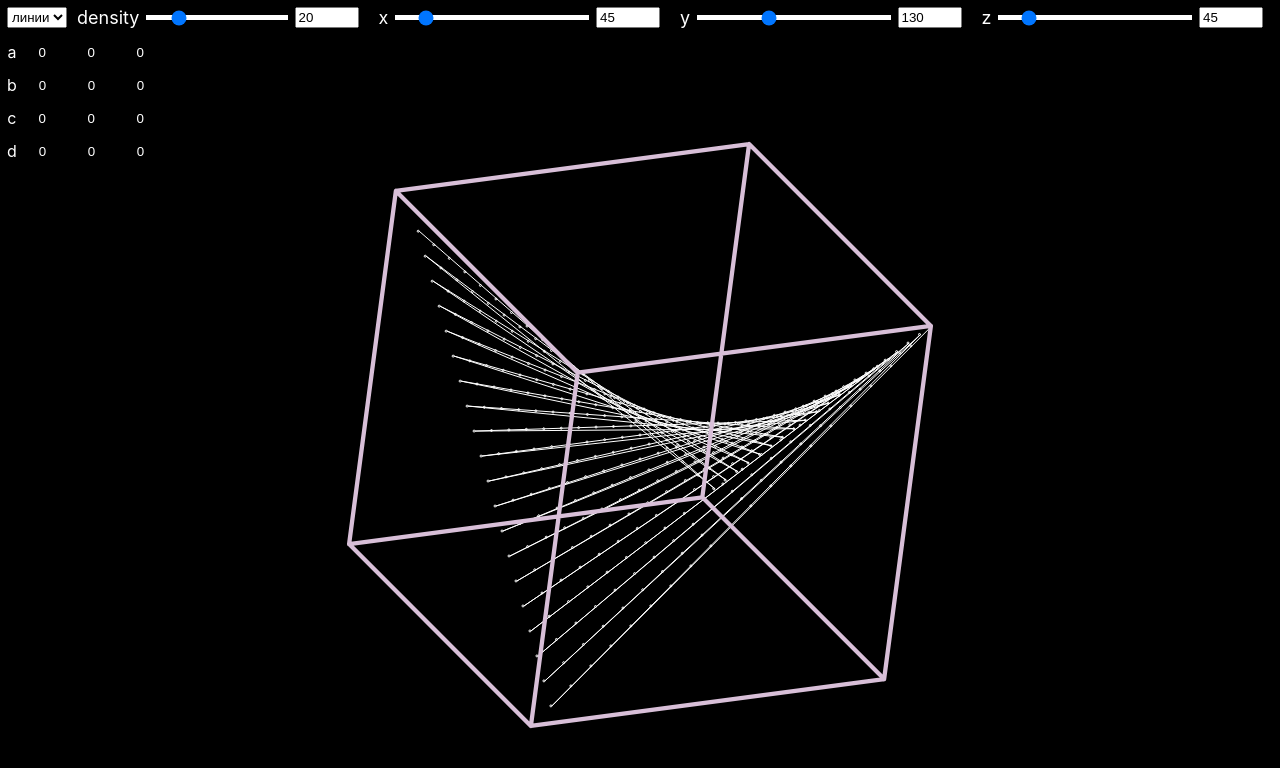
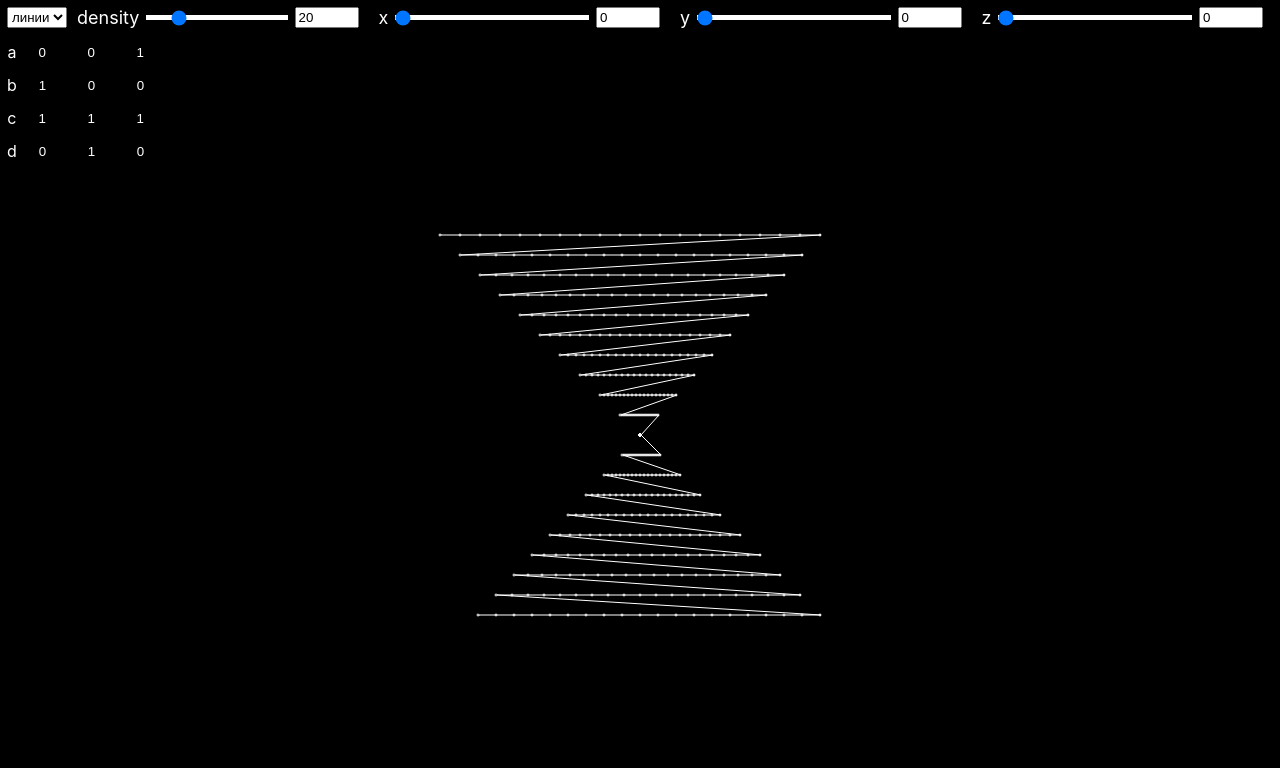
Before and after one commit to postrockreverb/canvas-graphics, a React (Create React App) app: page /Lab03 in a window 1280 px wide. Shown: the top 768 px of the page. Built offline with nearby package versions, Linux system fonts and the light colour scheme.

Commit message:
temporary fixes

```diff
--- /dev/null
+++ b/src/pages/Lab03/Slider.jsx
@@ -0,0 +1,25 @@
+import styles from './Slider.module.css';
+
+import React, { useState } from 'react';
+
+export const Slider = ({ label, min, max, value, onChange, width }) => {
+  const handleChange = (event) => {
+    onChange(event);
+  };
+
+  return (
+    <div className={styles.container}>
+      <label>{label}</label>
+      <input
+        className={styles.slider}
+        style={{ width: width + 'px' }}
+        type="range"
+        min={min}
+        max={max}
+        value={value}
+        onChange={(e) => handleChange(e)}
+      />
+      <input type="number" min={min} max={max} value={value} size={max.toString().length} onChange={(e) => handleChange(e)} />
+    </div>
+  );
+};
--- /dev/null
+++ b/src/pages/Lab03/Slider.module.css
@@ -0,0 +1,16 @@
+.container {
+  width: 100%;
+  display: flex;
+  margin-right: 10px;
+  flex-direction: row;
+  gap: 7px;
+}
+
+.slider {
+  margin: auto 0;
+  cursor: pointer;
+  -webkit-appearance: none;
+  width: 100%;
+  height: 5px;
+  background: white;
+}
--- a/src/pages/Lab03/index.jsx
+++ b/src/pages/Lab03/index.jsx
@@ -6,32 +6,32 @@ import { Surface } from './surface';
 
 import { Point } from '../../utils/point.js';
 
-import { Slider } from '../../components/Slider/Slider';
+import { Slider } from './Slider';
 import { Selector } from '../../components/Selector/Selector';
 
-const points = [new Point(0, 0, 1), new Point(0, 1, 0), new Point(1, 0, 0), new Point(1, 1, 1)];
+const points = [new Point(0, 0, 1), new Point(1, 0, 0), new Point(1, 1, 1), new Point(0, 1, 0)];
 
 const getCenteredPoints = (width, height) => {
   const center = new Point(width / 2, height / 2, 0);
   const size = (width < height ? width : height) / 2;
-  points.map((item) => {
-    item.scalePoint(size);
-    item.addPoint(center);
-    item.x -= size / 2;
-    item.y -= size / 2;
+  const newPoints = points.map((item) => {
+    const p = new Point(item.x, item.y, item.z);
+    p.scalePoint(size);
+    p.addPoint(center);
+    p.x -= size / 2;
+    p.y -= size / 2;
+    return p;
   });
-  return points;
+  return newPoints;
 };
-
-const initRot = new Point(45, 130, 45);
 
 class CanvasProvider extends React.Component {
   constructor({ width, height }) {
     super();
+    this.state = { rotation: new Point(0, 0, 0), density: 20 };
     this.width = width;
     this.height = height;
     this.canvasRef = React.createRef();
-
     this.figure = null;
   }
 
@@ -40,10 +40,23 @@ class CanvasProvider extends React.Component {
     this.canvasRef.current.height = this.height;
 
     this.figure = new Surface(this.canvasRef.current, getCenteredPoints(this.width, this.height));
-    this.figure.rotate('x', initRot.get('x'));
-    this.figure.rotate('y', initRot.get('y'));
-    this.figure.rotate('z', initRot.get('z'));
     this.figure.draw();
+  }
+
+  rebuild(point, axes, v) {
+    this.setState({ rotation: new Point(0, 0, 0) });
+    points[point].set(axes, +v);
+    const density = this.figure.density;
+    this.figure = new Surface(this.canvasRef.current, getCenteredPoints(this.width, this.height));
+    this.figure.setDensity(density);
+    this.figure.draw();
+  }
+
+  rotate(axes, value) {
+    const r = this.state.rotation;
+    r.set(axes, value);
+    this.setState({ rotation: r });
+    this.figure.rotate(axes, value);
   }
 
   render() {
@@ -51,53 +64,146 @@ class CanvasProvider extends React.Component {
       <div className={styles.container}>
         <div className={styles.sliders}>
           <Selector onChange={(o) => this.figure.setDrawMethod(o)} options={options} />
-          <Slider label="density" min={0} max={100} defaultValue={20} onChange={(e) => this.figure.setDensity(e.target.value)} />
+          <Slider
+            label="density"
+            min={0}
+            max={100}
+            value={this.state.density}
+            onChange={(e) => {
+              this.setState({ density: e.target.value });
+              this.figure.setDensity(e.target.value);
+            }}
+          />
           <Slider
             label="x"
             min={0}
             max={360}
-            defaultValue={initRot.get('x')}
-            onChange={(e) => this.figure.rotate('x', e.target.value)}
+            value={this.state.rotation.get('x')}
+            onChange={(e) => this.rotate('x', e.target.value)}
           />
           <Slider
             label="y"
             min={0}
             max={360}
-            defaultValue={initRot.get('y')}
-            onChange={(e) => this.figure.rotate('y', e.target.value)}
+            value={this.state.rotation.get('y')}
+            onChange={(e) => this.rotate('y', e.target.value)}
           />
           <Slider
             label="z"
             min={0}
             max={360}
-            defaultValue={initRot.get('z')}
-            onChange={(e) => this.figure.rotate('z', e.target.value)}
+            value={this.state.rotation.get('z')}
+            onChange={(e) => this.rotate('z', e.target.value)}
           />
         </div>
         <div className={styles.points}>
           <div>
             <div>a</div>
-            <input type="number" min={0} max={1} step={0.1} defaultValue={0} />
-            <input type="number" min={0} max={1} step={0.1} defaultValue={0} />
-            <input type="number" min={0} max={1} step={0.1} defaultValue={0} />
+            <input
+              type="number"
+              min={0}
+              max={1}
+              step={0.1}
+              defaultValue={points[0].get('x')}
+              onChange={(e) => this.rebuild(0, 'x', e.target.value)}
+            />
+            <input
+              type="number"
+              min={0}
+              max={1}
+              step={0.1}
+              defaultValue={points[0].get('y')}
+              onChange={(e) => this.rebuild(0, 'y', e.target.value)}
+            />
+            <input
+              type="number"
+              min={0}
+              max={1}
+              step={0.1}
+              defaultValue={points[0].get('z')}
+              onChange={(e) => this.rebuild(0, 'z', e.target.value)}
+            />
           </div>
           <div>
             <div>b</div>
-            <input type="number" min={0} max={1} step={0.1} defaultValue={0} />
-            <input type="number" min={0} max={1} step={0.1} defaultValue={0} />
-            <input type="number" min={0} max={1} step={0.1} defaultValue={0} />
+            <input
+              type="number"
+              min={0}
+              max={1}
+              step={0.1}
+              defaultValue={points[1].get('x')}
+              onChange={(e) => this.rebuild(1, 'x', e.target.value)}
+            />
+            <input
+              type="number"
+              min={0}
+              max={1}
+              step={0.1}
+              defaultValue={points[1].get('y')}
+              onChange={(e) => this.rebuild(1, 'y', e.target.value)}
+            />
+            <input
+              type="number"
+              min={0}
+              max={1}
+              step={0.1}
+              defaultValue={points[1].get('z')}
+              onChange={(e) => this.rebuild(1, 'z', e.target.value)}
+            />
           </div>
           <div>
             <div>c</div>
-            <input type="number" min={0} max={1} step={0.1} defaultValue={0} />
-            <input type="number" min={0} max={1} step={0.1} defaultValue={0} />
-            <input type="number" min={0} max={1} step={0.1} defaultValue={0} />
+            <input
+              type="number"
+              min={0}
+              max={1}
+              step={0.1}
+              defaultValue={points[2].get('x')}
+              onChange={(e) => this.rebuild(2, 'x', e.target.value)}
+            />
+            <input
+              type="number"
+              min={0}
+              max={1}
+              step={0.1}
+              defaultValue={points[2].get('y')}
+              onChange={(e) => this.rebuild(2, 'y', e.target.value)}
+            />
+            <input
+              type="number"
+              min={0}
+              max={1}
+              step={0.1}
+              defaultValue={points[2].get('z')}
+              onChange={(e) => this.rebuild(2, 'z', e.target.value)}
+            />
           </div>
           <div>
             <div>d</div>
-            <input type="number" min={0} max={1} step={0.1} defaultValue={0} />
-            <input type="number" min={0} max={1} step={0.1} defaultValue={0} />
-            <input type="number" min={0} max={1} step={0.1} defaultValue={0} />
+            <input
+              type="number"
+              min={0}
+              max={1}
+              step={0.1}
+              defaultValue={points[3].get('x')}
+              onChange={(e) => this.rebuild(3, 'x', e.target.value)}
+            />
+            <input
+              type="number"
+              min={0}
+              max={1}
+              step={0.1}
+              defaultValue={points[3].get('y')}
+              onChange={(e) => this.rebuild(3, 'y', e.target.value)}
+            />
+            <input
+              type="number"
+              min={0}
+              max={1}
+              step={0.1}
+              defaultValue={points[3].get('z')}
+              onChange={(e) => this.rebuild(3, 'z', e.target.value)}
+            />
           </div>
         </div>
         <canvas ref={this.canvasRef} width={this.width} height={this.height} />
--- a/src/pages/Lab03/surface.js
+++ b/src/pages/Lab03/surface.js
@@ -45,9 +45,10 @@ export class Surface {
     this.size = getSize();
     this.cube = new Cube(this.canvas, this.center, this.size);
     this.drawMethod = 'lines';
+    this.density = 20;
 
     this.bSurface = [];
-    this.buildSurface(20);
+    this.buildSurface(this.density);
   }
 
   buildSurface(density) {
@@ -114,6 +115,7 @@ export class Surface {
   }
 
   setDensity(value) {
+    this.density = value;
     this.buildSurface(value);
     this.rotateSurface('x', this.state.rotation.x);
     this.rotateSurface('y', this.state.rotation.y);
@@ -172,6 +174,6 @@ export class Surface {
   draw() {
     this.clearCanvas();
     this.drawSurface(this.drawMethod);
-    this.cube.drawCube();
+    // this.cube.drawCube();
   }
 }
```
